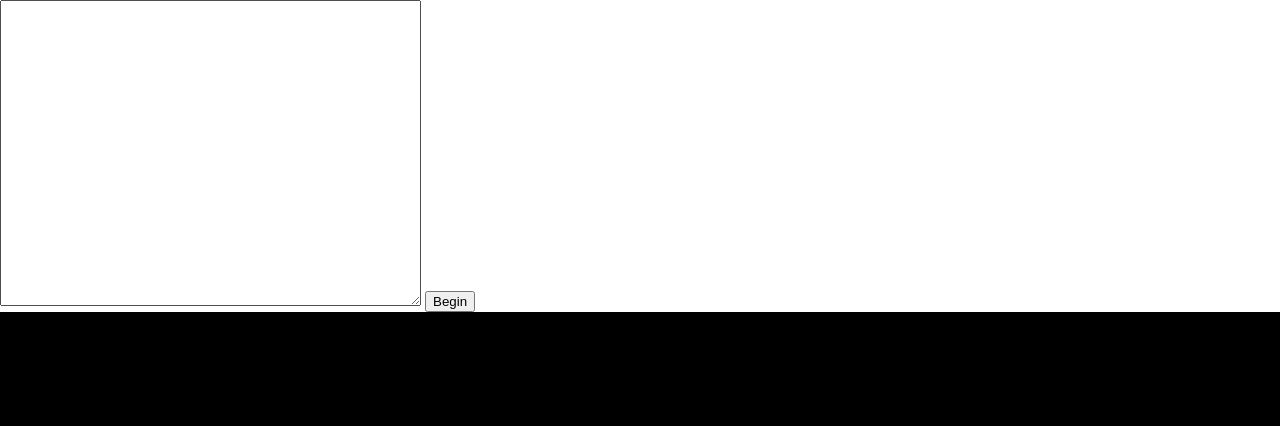
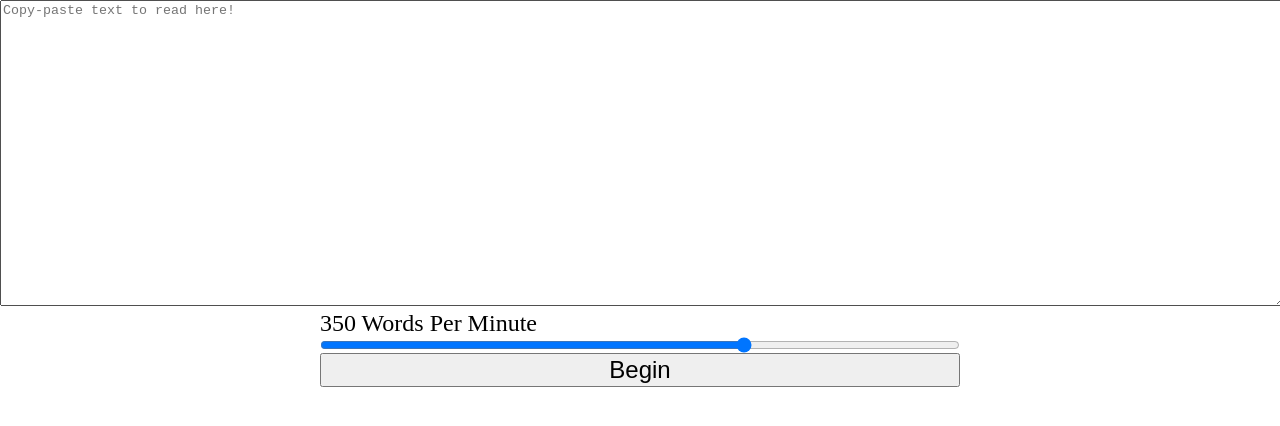
Before and after one commit to a-havard/quick-reader, a plain HTML site: page index.html in a window 1280 px wide. Drawn offline with Linux system fonts and the light colour scheme.

Commit message:
Added QoL

```diff
--- a/index.html
+++ b/index.html
@@ -19,14 +19,39 @@
   text-align: center;
   vertical-align: middle;
 }
+
+.no-display {
+  display: none !important;
+}
+
+textarea {
+  width: 100%;
+}
+
+.centered-obj-container {
+  width: 100%;
+}
+
+.centered-obj-container > * {
+  width: 50%;
+  margin-left: 25%;
+  font-size: 18pt;
+  display: block;
+}
     </style>
   </head>
   <body>
     <div id="getInfo">
-      <textarea rows="20" cols="50" id="txt"></textarea>
-      <button onclick="beginWPS();">Begin</button>
+      <textarea rows="20" cols="50" id="txt" placeholder="Copy-paste text to read here!"></textarea>
+      <div class="centered-obj-container">
+        <p id="wpm-desc">350 Words Per Minute</p>
+        <input type="range" min="50" max="500" class="slider" id="wpm" value="350" oninput="updateWPM();">
+      </div>
+      <div class="centered-obj-container">
+        <button onclick="beginWPM();">Begin</button>
+      </div>
     </div>
-    <div id="display" hidden>
+    <div id="display" class="no-display">
     </div>
     <script>
 var wordsPerMinute = 350;
@@ -34,27 +59,47 @@ var words = [];
 var current_index = -1;
 var running = false;
 
-function beginWPS() {
-  document.getElementById("getInfo").hidden = true;
-  document.getElementById("display").hidden = false;
+function updateWPM() {
+  wordsPerMinute = parseInt(document.getElementById("wpm").value);
+  document.getElementById("wpm-desc").innerText = `${wordsPerMinute} Words Per Minute`;
+}
+
+function beginWPM() {
+  document.getElementById("getInfo").classList.add("no-display");
+  document.getElementById("display").classList.remove("no-display");
 
   words = document.getElementById("txt").value.split("\n").join(" ").split(" ");
 
   running = true;
-  loop();
+
+  let str = `Random stats go here.<br>
+              Arrow keys skip.<br>
+              <br>
+              Words here.`
+  document.getElementById("display").innerHTML = str;
+
+  window.setTimeout(loop, 5000);
 }
 
 function loop() {
   current_index++;
 
-  if (current_index >= words.length) return;
+  if (current_index >= words.length) {
+    complete();
+    return;
+  }
+
   displayCurrentWord();
 
   window.setTimeout(loop, 1000/(wordsPerMinute/60));
 }
 
+function complete() {
+  document.getElementById("display").innerText = "\nComplete! Refresh the page to restart!";
+}
+
 function backUp() {
-  console.log('Backing up!');
+  console.log("Backing up!");
   if (!running)
     return;
 
@@ -65,7 +110,7 @@ function backUp() {
 }
 
 function fastForward() {
-  console.log('Fast forwarding!');
+  console.log("Fast forwarding!");
   if (!running)
     return;
   current_index += Math.ceil(wordsPerMinute*60*5);
@@ -87,9 +132,9 @@ function displayCurrentWord() {
 }
 
 window.onkeydown = e => {
-  if (e.key === 'ArrowLeft') {
+  if (e.key === "ArrowLeft") {
     backUp();
-  } else if (e.key === 'ArrowRight') {
+  } else if (e.key === "ArrowRight") {
     fastForward();
   }
 };
```
